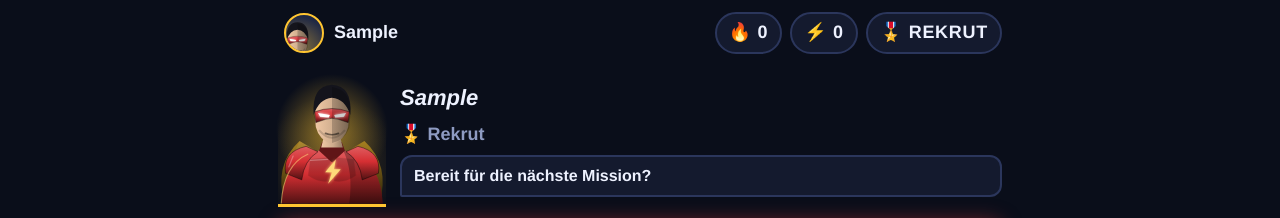
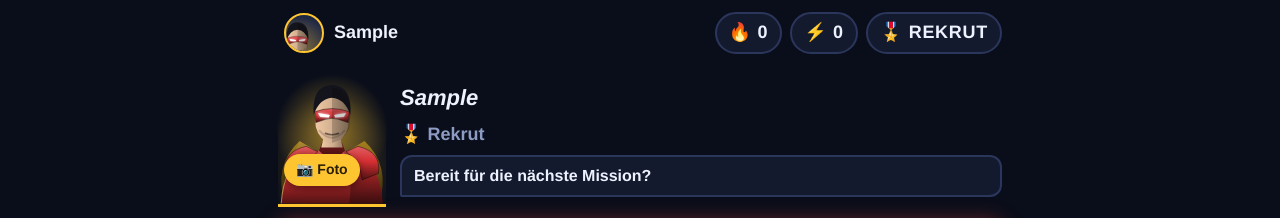
Before and after one commit to pk760/Lernapp, a website with bundled scripts: page index.html in a window 1280 px wide. Both pictures are taken after typing "Sample" into the empty fields and a click on the button "HELD ERSCHAFFEN". Shown: the top 218 px of the page. Built offline with nearby package versions, Linux system fonts and the light colour scheme.

Commit message:
Foto-Knopf direkt am Helden
Co-Authored-By: Claude Sonnet 5.5 <noreply@anthropic.com>
Claude-Session: https://claude.ai/code/session_012qiEtfc3RtZR4Yoy45UriJ

```diff
--- a/css/app.css
+++ b/css/app.css
@@ -196,3 +196,5 @@ h1, h2 { font-weight: 900; font-style: italic; } h1 { font-size: 32px; }
 .fighter.me, .fighter.foe { transition: transform .2s; }
 .hero-photo { width: 100%; aspect-ratio: 4/5; object-fit: cover; object-position: top; border-radius: 12px; border: 2px solid var(--accent); box-shadow: 0 0 16px rgba(255,197,49,.4); display: block; }
 .avatar .hero-photo { border-radius: 50%; aspect-ratio: 1; border-width: 1px; box-shadow: none; }
+.hero-me { position: relative; }
+.photo-btn { position: absolute; left: 6px; bottom: 8px; padding: 6px 12px; border-radius: 99px; background: var(--accent); color: #2a1d00; font-weight: 900; font-size: 14px; box-shadow: 0 2px 8px rgba(0,0,0,.5); }
--- a/js/app.js
+++ b/js/app.js
@@ -81,7 +81,7 @@ const SAYS = ['Bereit für die nächste Mission?', 'Heute zeigst du, was in dir
 function heroBlock(p) {
   const side = CARDS.find((x) => x.id === p.sidekick && p.cards[x.id]);
   const l = ligaFor(p.fp);
-  return `<section class="hero-row"><div class="hero-me" data-a="squish">${myHero(p)}</div>
+  return `<section class="hero-row"><div class="hero-me" data-a="squish">${myHero(p)}<label class="photo-btn" data-stop>📷 ${p.photo ? 'Ändern' : 'Foto'}<input type="file" data-photo accept="image/*" hidden></label></div>
     <div class="hero-info"><b>${esc(p.name)}</b><span class="muted">${l.cur.emoji} ${l.cur.name}</span><div class="say">${SAYS[(p.fp + p.streak) % SAYS.length]}</div></div>
     ${side ? `<div class="hero-side" data-a="squish" title="Sidekick: ${esc(side.name)}">${cardArt(side)}</div>` : ''}</section>`;
 }
--- a/sw.js
+++ b/sw.js
@@ -1,5 +1,5 @@
 // Offline-First App-Shell. Bei Änderungen an Dateien VERSION erhöhen.
-const VERSION = 'lernhelden-v8';
+const VERSION = 'lernhelden-v9';
 const SHELL = ['./', 'index.html', 'manifest.webmanifest', 'css/app.css', 'js/app.js', 'js/data.js', 'js/store.js', 'js/hero.js', 'js/story.js', 'js/sfx.js',
   'icons/icon-192.png', 'icons/icon-512.png', 'icons/apple-touch-icon.png',
   'assets/heroes/agentbabel.webp', 'assets/heroes/captainvocab.webp', 'assets/heroes/globeglider.webp',
```
